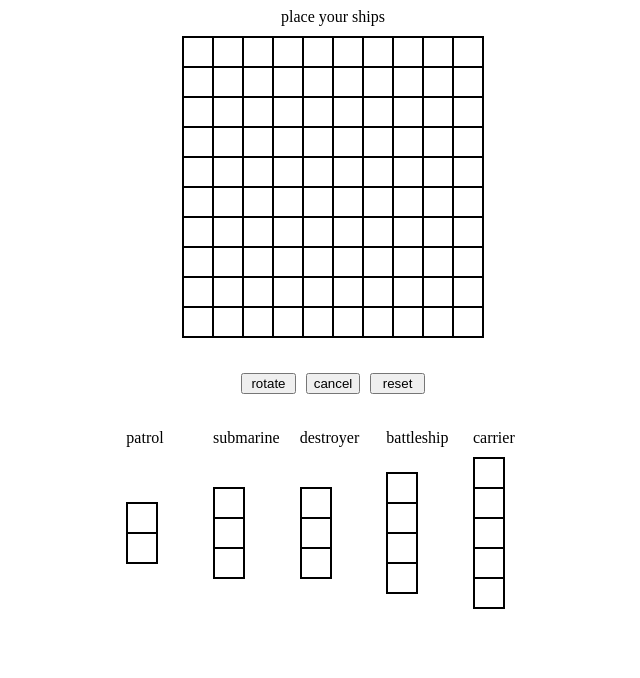
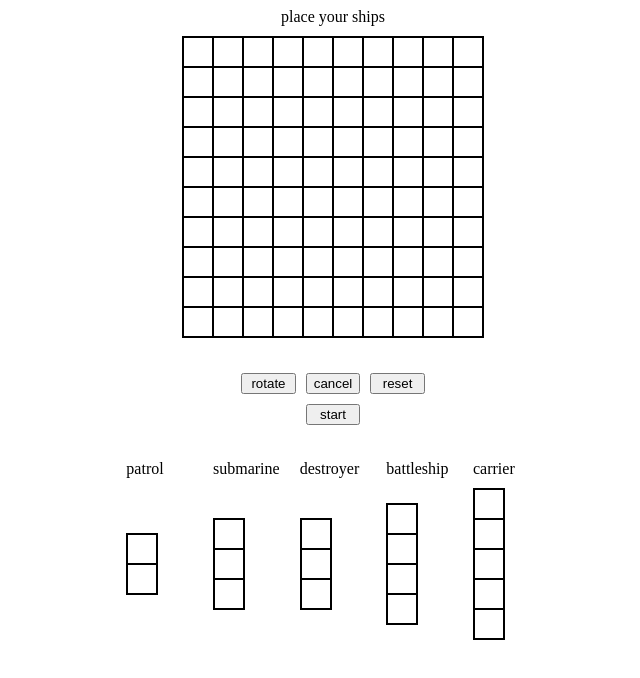
Before and after one commit to zawho/battleship, a website built with webpack: page dist/index.html in a window 1280 px wide. Shown: the whole page, without its empty margins (307-947 px from the left). Built offline with nearby package versions, Linux system fonts and the light colour scheme.

Commit message:
Add start button to set up

```diff
--- a/src/setup-ui.js
+++ b/src/setup-ui.js
@@ -1,3 +1,5 @@
+// Next... finally... connect setup with actual game
+
 import { getShipName, rotateShip } from "./rotate-btn";
 
 function cancelPlacement() {
@@ -132,6 +134,10 @@ function resetAll() {
 	}
 }
 
+function startGame() {
+	console.log('start!');
+}
+
 function menuBtnHelper(button, setupMenu) {
 	const btnName = button.className.slice(0, -4);
 	button.innerText = btnName;
@@ -142,18 +148,22 @@ function createMenuButtons(setupMenu) {
 	const rotateBtn = document.createElement('button');
 	const cancelBtn = document.createElement('button');
 	const resetBtn = document.createElement('button');
+	const startBtn = document.createElement('button');
 
 	rotateBtn.className = 'rotate-btn';
 	cancelBtn.className = 'cancel-btn';
 	resetBtn.className = 'reset-btn';
+	startBtn.className = 'start-btn';
 
 	menuBtnHelper(rotateBtn, setupMenu);
 	menuBtnHelper(cancelBtn, setupMenu);
 	menuBtnHelper(resetBtn, setupMenu);
+	menuBtnHelper(startBtn, setupMenu);
 
 	rotateBtn.addEventListener('click', rotateShip);
 	cancelBtn.addEventListener('click', cancelPlacement);
 	resetBtn.addEventListener('click', resetAll);
+	startBtn.addEventListener('click', startGame);
 }
 
 function shipSetupHelper(shipDiv, length, shipSetup) {
--- a/src/style.css
+++ b/src/style.css
@@ -15,9 +15,13 @@
 }
 
 .setup-menu {
-	grid-template-rows: repeat(1, 1fr);
+	grid-template-rows: repeat(2, 1fr);
 	grid-template-columns: repeat(3, 1fr);
 	padding-top: 25px;
+}
+
+.start-btn {
+	grid-column: 2 / 3;
 }
 
 .ship-setup {
```
Also changed, not shown: dist/main.js.
